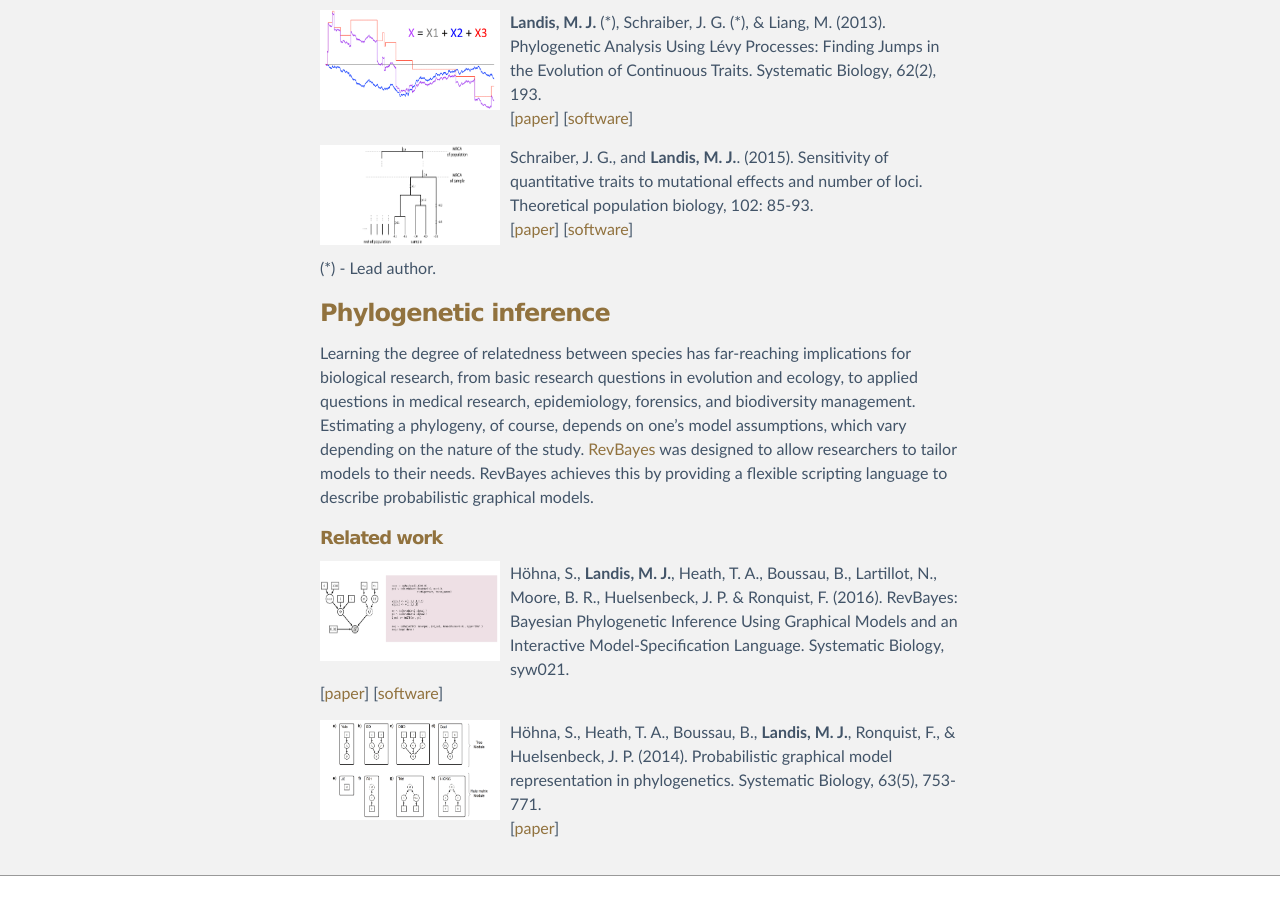
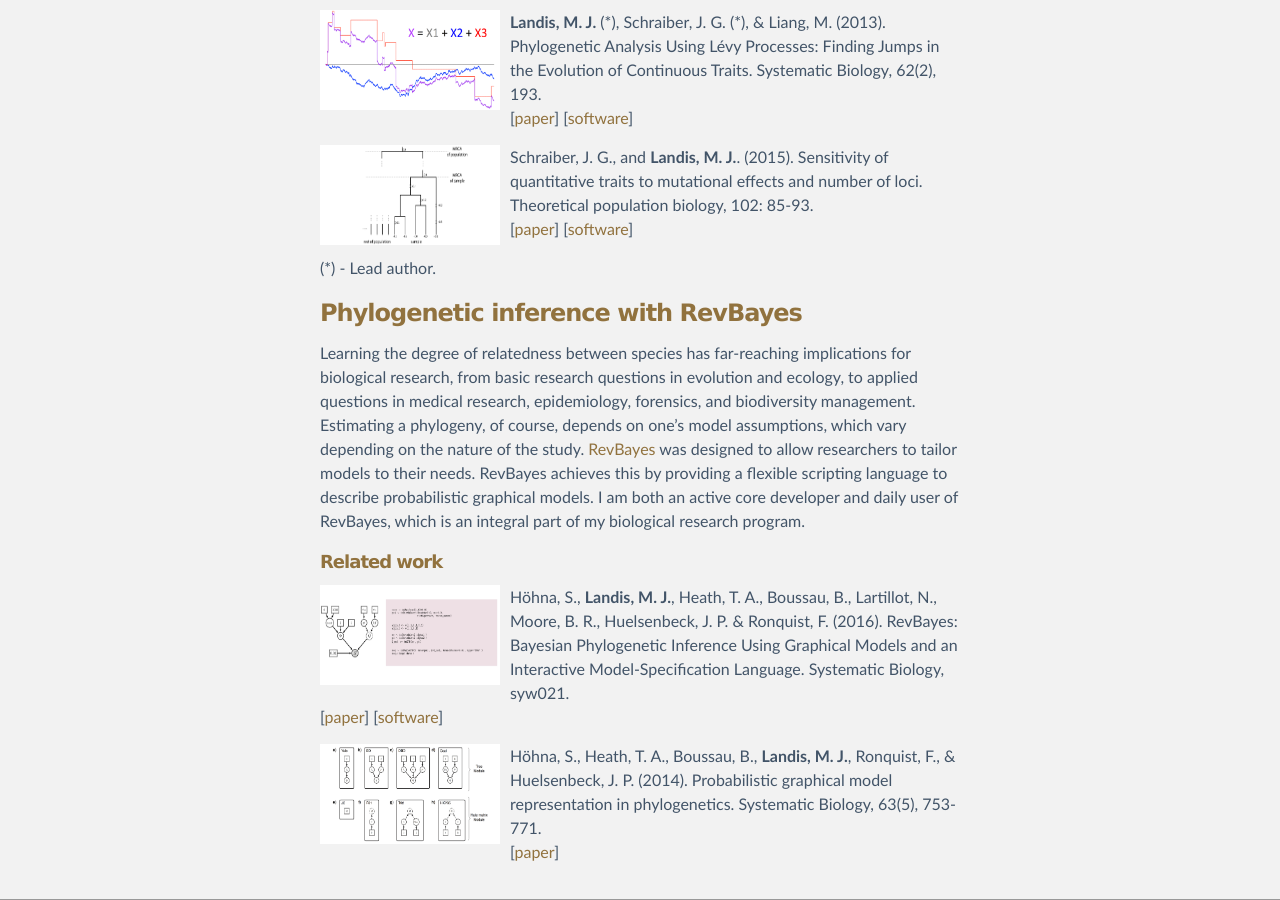
Before and after one commit to mlandis/mlandis.github.io, a Jekyll site: the page built from research/index.md, in a window 1280 px wide and 900 px high, scrolled down 1615 px. Built offline with Jekyll 4.4.1, drawn with Linux system fonts in a browser that asks for light colours; before the commit the page ends 2491 px from its top, so only the background shows below that.

Commit message:
update research

```diff
--- a/research/index.md
+++ b/research/index.md
@@ -57,12 +57,13 @@ Schraiber, J. G., and **Landis, M. J.**. (2015). Sensitivity of quantitative tra
 
 (\*) - Lead author.
 
-### Phylogenetic inference
+### Phylogenetic inference with RevBayes
 
 Learning the degree of relatedness between species has far-reaching implications for biological research, from basic research questions in evolution and ecology, to applied questions in medical research, epidemiology, forensics, and biodiversity management.
 Estimating a phylogeny, of course, depends on one's model assumptions, which vary depending on the nature of the study.
 [RevBayes](http://revbayes.com) was designed to allow researchers to tailor models to their needs.
 RevBayes achieves this by providing a flexible scripting language to describe probabilistic graphical models.
+I am both an active core developer and daily user of RevBayes, which is an integral part of my biological research program.
 
 ##### Related work
 
```
